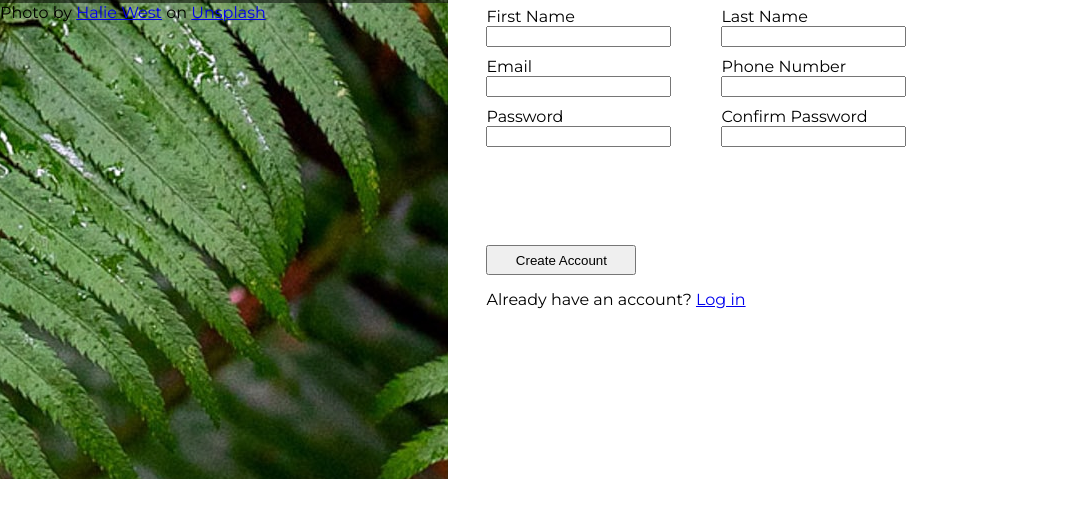
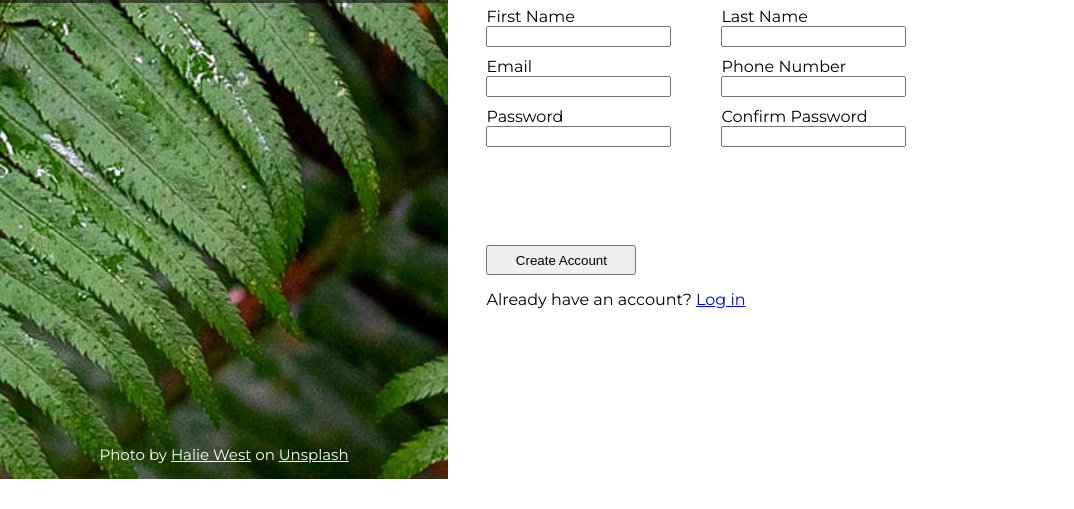
Before and after one commit to Nick90903/sign-up-form, a plain HTML site: page index.html in a window 1280 px wide. Shown: the part 321-830 px from the top of the page, without its empty margins (0-1074 px from the left). After the commit the page ends 800 px from the top, so only its background shows below. Drawn offline with Linux system fonts and the light colour scheme.

Commit message:
fixed x and y overflow

```diff
--- a/style.css
+++ b/style.css
@@ -6,6 +6,10 @@
 body {
     margin: 0px;
     font-family: Montserrat ,'Times New Roman', Times, serif;
+    height: 100vh;
+    overflow-x: hidden;
+    min-width: 615px;
+    min-height: 417px;
 }
 
 .main {
@@ -63,6 +67,9 @@ body {
     background-size: auto;
     background-repeat: no-repeat;
     width: 35vw;
+    display: flex;
+    flex-direction: column;
+    justify-content: space-between;
 }
 
 .top-container {
@@ -77,7 +84,7 @@ body {
 }
 
 .bottom-container {
-    height: 100%;
+    height: calc(100% - 30px);
     display: flex;
     flex-direction: column;
     padding-top: 30px;
@@ -116,3 +123,14 @@ button {
     font-size: 60px;
     margin-left: 10px;
 }
+
+.caption {
+    color: white;
+    font-size: 15px;
+    text-align: center;
+    margin-bottom: 15px;
+}
+
+.caption > a {
+    color: white;
+}
```
Also changed, not shown: index.html (+1 -1 lines).
